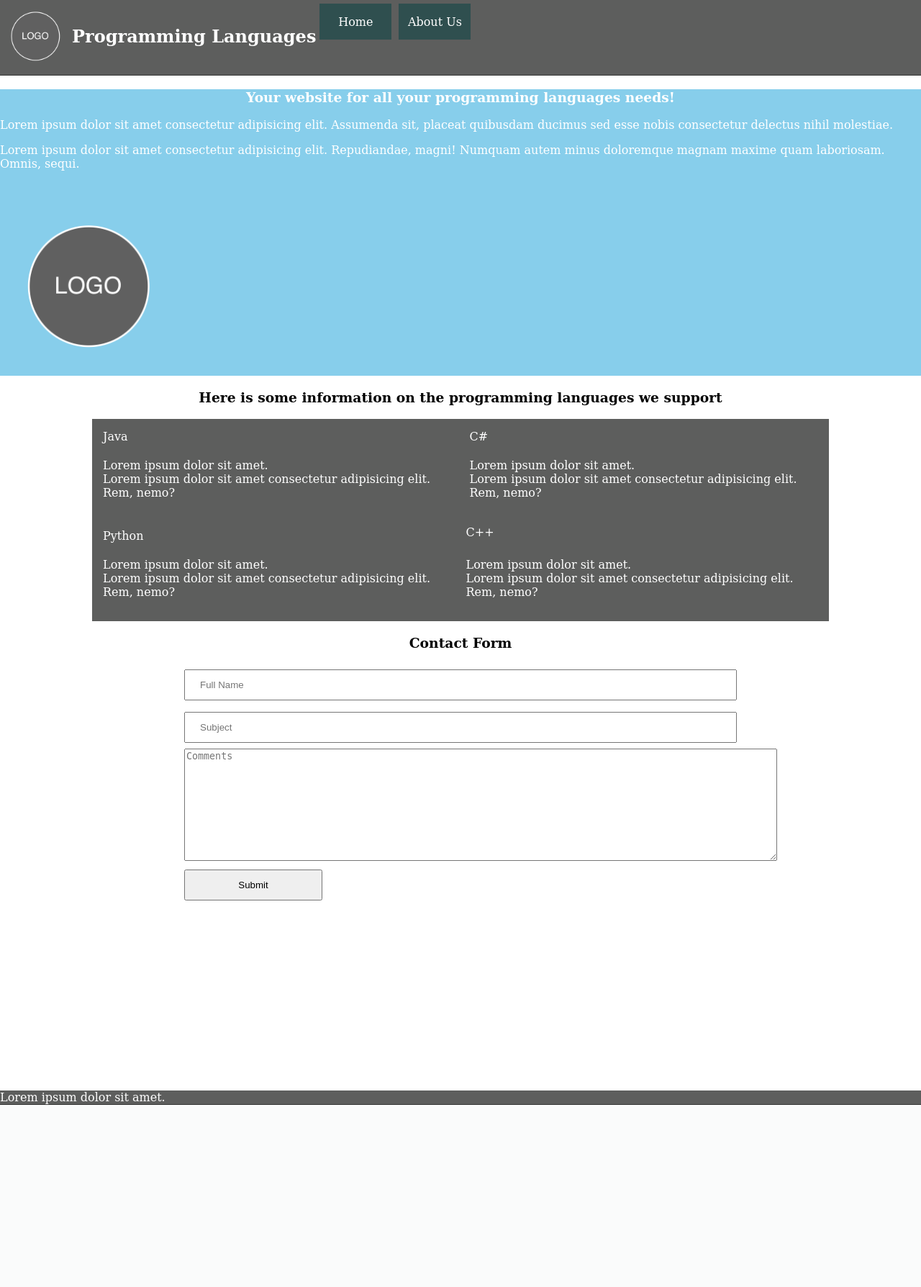
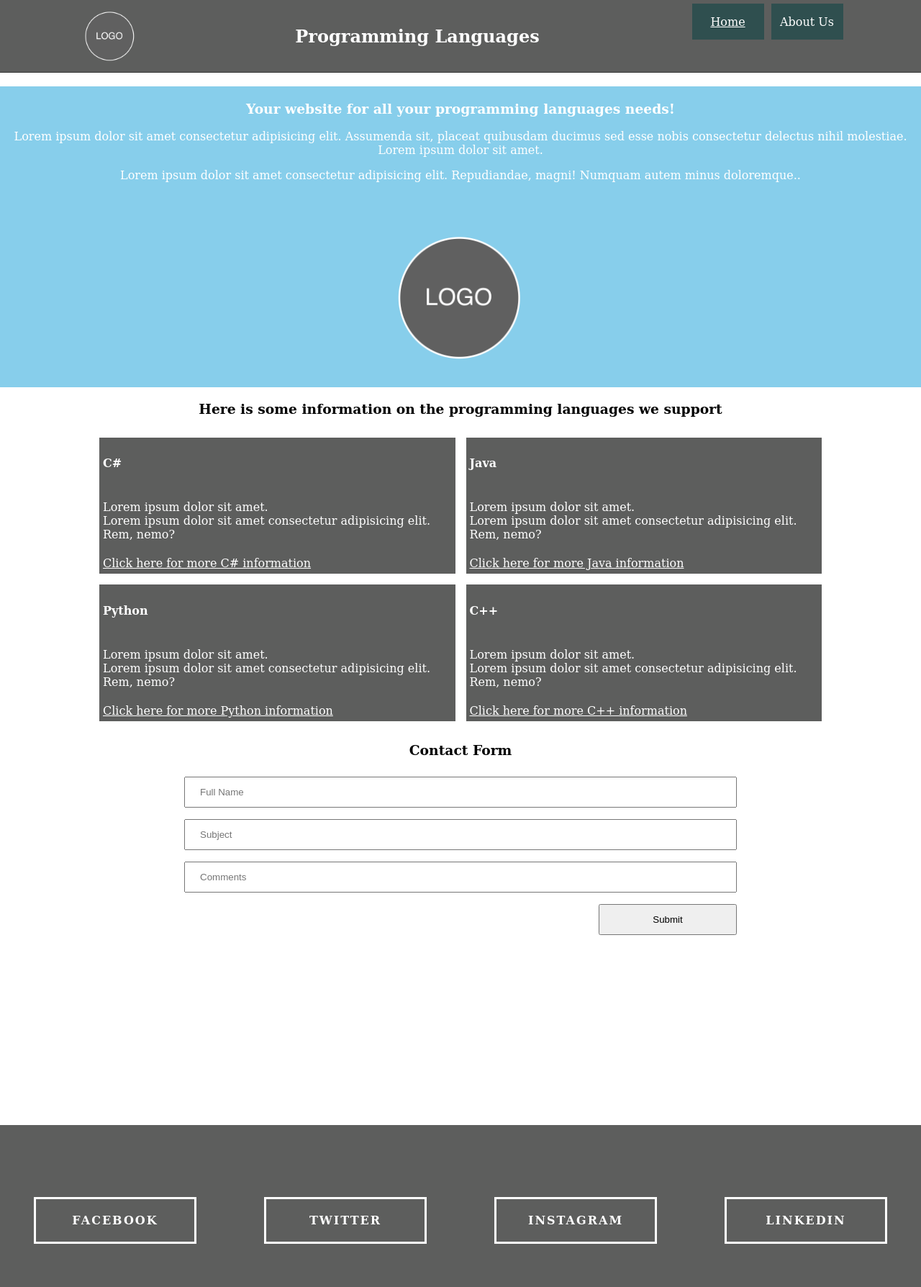
Before and after one commit to landyram/randyass, a PHP site: page / in a window 1280 px wide. Shown: the whole page at 72% size. Before the commit the page ends 1535 px from the top, so only its background shows below. Run offline with PHP 8.4, Linux system fonts and the light colour scheme.

Commit message:
Add files via upload

```diff
--- a/home.css
+++ b/home.css
@@ -5,7 +5,10 @@ body {
 	font-family: Constantia, "Lucida Bright", "DejaVu Serif", Georgia, "serif";
 	margin: 0; color: white;
 }
-
+header {
+	display: inline;
+	justify-content: space-around;
+}
 nav {
 	display: inline-flex;
 }
@@ -15,19 +18,14 @@ nav {
 	align-items: center;
 }
 .header {
+	display: inline-flex;
 	width: 100%;
 	height: 10%;
 	background-color: #5D5E5D;
 	border-bottom: 1px solid #353635;
 	color: white;
 }
-.footer {
-	width: 100%;
-	height: 8%;
-	background-color: #5D5E5D;
-	border-bottom: 1px solid #353635;
-	color: white;
-}
+
 h3 {
 	text-align: center;
 }
@@ -35,6 +33,9 @@ h3 {
 	justify-content: center;
 	background-color: skyblue;
 
+}
+a {
+	color: white;
 }
 .middle {
 	margin-left: 10%;
@@ -68,6 +69,7 @@ h3 {
 	align-items: center;
 	justify-content: center;
 	margin: 5px;
+	float: right;
 
 }
 #menu1:hover {
@@ -85,10 +87,14 @@ h3 {
 	align-items: center;
 	justify-content: center;
 	margin: 5px;
+	float: right;
 
 }
+.imgcontainer {
+	display: flex;
+	justify-content: center;
+}
 .box {
-	background-color: #5d5e5d;
 	display: grid;
 	grid-template-columns: 2;
 	grid-template-rows: auto;
@@ -100,14 +106,16 @@ grid-column: 1;
 margin: 5px;
 padding: 5px;
 display: grid;
-    grid-gap: 5px;
+	grid-gap: 5px;
+	background-color: #5d5e5d;
 }
 #box2{
 	grid-column: 2;
 	margin: 5px;
 	padding: 5px;
 	display: grid;
-    grid-gap: 5px;
+	grid-gap: 5px;
+	background-color: #5d5e5d;
 }
 #box3{
 	grid-row: 2;
@@ -115,14 +123,17 @@ display: grid;
 	margin: 5px;
 	padding: 5px;
 	display: grid;
-    grid-gap: 5px;
+	grid-gap: 5px;
+	background-color: #5d5e5d;
 }
 #box4{
 	grid-row: 2;
 	grid-column: 2;
 	padding: 5px;
+	margin: 5px;
 	display: grid;
-    grid-gap: 5px;
+	grid-gap: 5px;
+	background-color: #5d5e5d;
 }
 #topimg {
 	display: flex;
@@ -144,6 +155,13 @@ display: grid;
 	margin: 8px 0;
 	box-sizing: border-box;
 }
+formcomment{
+	display: flex;
+    justify-content: flex-end;
+}
+
+
+}
 .comment {
 	width: 100%;
 	padding: 12px 20px;
@@ -157,3 +175,97 @@ display: grid;
 	box-sizing: border-box;
 	justify-content: right;
 }
+.greybar {
+	width: 300px;
+	height: 10px;
+	color: skyblue;
+}
+.footer {
+	background-color: #5D5E5D;
+	color: white;
+	padding-top: 60px;
+	padding-bottom: 60px;
+	display: flex;
+	width: 100%;
+}
+.button {
+	width: 200px;
+	margin-top: 40px;
+	margin-right: auto;
+	margin-bottom: auto;
+	margin-left: auto;
+	padding-top: 20px;
+	padding-right: 10px;
+	padding-bottom: 20px;
+	padding-left: 10px;
+	text-align: center;
+	vertical-align: middle;
+	border-radius: 0px;
+	text-transform: uppercase;
+	font-weight: bold;
+	letter-spacing: 2px;
+	border: 3px solid #FFFFFF;
+	color: #FFFFFF;
+	transition: all 0.3s linear;
+}
+font {
+	font: bold;
+	font-family: cursive;
+	text-align: center;
+}
+.container {
+	display: -webkit-flex;
+	display: flex;
+	-webkit-flex-flow: row wrap;
+	flex-flow: row wrap;
+  }
+  .container {
+	  width: 100%;
+  }
+
+@media (max-width: 320px) {
+	.top {
+		width: 100%;
+		-webkit-order: 2;
+		order: 1;
+	}
+	.middle {
+		width: 50%%;
+		-webkit-order: 1;
+		order: 2;
+	}
+	.bottom {
+		width: 50%%;
+		-webkit-order: 3;
+		order: 3;
+	}
+}
+@media (min-width: 321px)and (max-width: 767px){
+	.top {
+		width: 60%;
+	}
+	.middle {
+		width: 40%;
+	}
+	.bottom {
+		width: 33%;
+	}
+}
+
+@media (min-width: 768px) and (max-width: 1096px) {
+	.container {
+		width: 800px;
+		margin-left: auto;
+		margin-right: auto;
+	  }
+
+	.top {
+		width: 100%;
+	}
+	.middle {
+		width: 100%;
+	}
+	.bottom {
+		width: 100%;
+	}
+}
--- a/home.html
+++ b/home.html
@@ -13,46 +13,52 @@
 <body>
 	<div class="container">
 		<header class="header">
+			<img src="logo-placeholder-png.png" alt="logo" id="logo">
+			<h2 id="head">Programming Languages</h2>
 			<nav>
-				<img src="logo-placeholder-png.png" alt="logo" id="logo">
-				<h2 id="head">Programming Languages</h2>
-				<div id="menu1">Home</div>
+				<div id="menu1"><a href="home.html">Home</a></div>
 				<div id="menu2">About Us</div>
 			</nav>
 		</header>
 		<main>
 			<section class="top">
-				<h3>Your website for all your programming languages needs!</h3>
-				<p>Lorem ipsum dolor sit amet consectetur adipisicing elit. Assumenda sit, placeat quibusdam ducimus sed
-					esse nobis consectetur delectus nihil molestiae.</p>
-				<p>Lorem ipsum dolor sit amet consectetur adipisicing elit. Repudiandae, magni! Numquam autem minus
-					doloremque magnam maxime quam laboriosam. Omnis, sequi.</p>
+				<h3 style="padding-top: 20px;">Your website for all your programming languages needs!</h3>
+				<p style="text-align: center;">Lorem ipsum dolor sit amet consectetur adipisicing elit. Assumenda sit, placeat quibusdam ducimus sed
+					esse nobis consectetur delectus nihil molestiae. Lorem ipsum dolor sit amet.</p>
+				<p style="text-align: center;">Lorem ipsum dolor sit amet consectetur adipisicing elit. Repudiandae, magni! Numquam autem minus
+					doloremque..</p>
 					<br>
+					<div class="imgcontainer">
 					<img src="logo-placeholder-png.png" alt="topimg" id="topimg">
+					</div>
 			</section>
 			<section class="middle">
 				<h3 style="color: black;">Here is some information on the programming languages we support</h3>
 				<div class="box">
-				<div id="box1">Java
+				<div id="box1"><h4>C#</h4>
 					<p class="description">
 					Lorem ipsum dolor sit amet. <br>
 					Lorem ipsum dolor sit amet consectetur adipisicing elit. Rem, nemo?
 					</p>
+					<a href="https://www.w3schools.com/cs/">Click here for more C# information</a>
 				</div>
-				<div id="box2">C#
+				<div id="box2"><h4>Java</h4>
 					<p class="description">
 						Lorem ipsum dolor sit amet. <br>
 						Lorem ipsum dolor sit amet consectetur adipisicing elit. Rem, nemo?
 					</p>
+					<a href="https://www.w3schools.com/java/java_intro.asp">Click here for more Java information</a>
 				</div>
-				<div id="box3">Python
+				<div id="box3"><h4>Python</h4>
 					<p class="description">Lorem ipsum dolor sit amet. <br>
 						Lorem ipsum dolor sit amet consectetur adipisicing elit. Rem, nemo?</p>
+						<a href="https://www.w3schools.com/python/default.asp">Click here for more Python information</a>
 				</div>
 
-				<div id="box4">C++
+				<div id="box4"><h4>C++</h4>
 					<p class="description">Lorem ipsum dolor sit amet.<br>
 						Lorem ipsum dolor sit amet consectetur adipisicing elit. Rem, nemo?</p>
+						<a href="https://www.w3schools.com/cpp/">Click here for more C++ information</a>
 				</div>
 				</div>
 			</section>
@@ -67,11 +73,11 @@
 							<input name="subject" type="text" size="25" maxlength="30" placeholder="Subject" class="form"/>
 					</div>
 					<div class="form3">
-							<textarea name="Comments" rows="10" cols="100%" placeholder="Comments"></textarea>
+							<!-- <textarea name="Comments" rows="10" cols="100%" placeholder="Comments"></textarea> -->
 
-							<!-- <input name="name" type="text" size="500" maxlength="500" placeholder="Comments" class="form comment"/> -->
+							<input name="comments" type="text" size="500" maxlength="500" placeholder="Comments" class="form comment" height="20"/>
 				</div>
-				<div style="justify-content: right;">
+				<div style="display: flex; justify-content: flex-end;">
 					<input type="submit" value="Submit" class="submit"/>
 				</div>
 				</form>
@@ -79,12 +85,10 @@
 
 		</main>
 		<footer class="footer">
-			<div class="greybar"></div>
-			<div class="greybar"></div>
-
-			Lorem ipsum dolor sit amet.
-
-
+			<div class="button">FACEBOOK</div>
+			<div class="button">TWITTER</div>
+			<div class="button">INSTAGRAM</div>
+			<div class="button">LINKEDIN</div>
 		</footer>
 	</div>
 </body>
```
